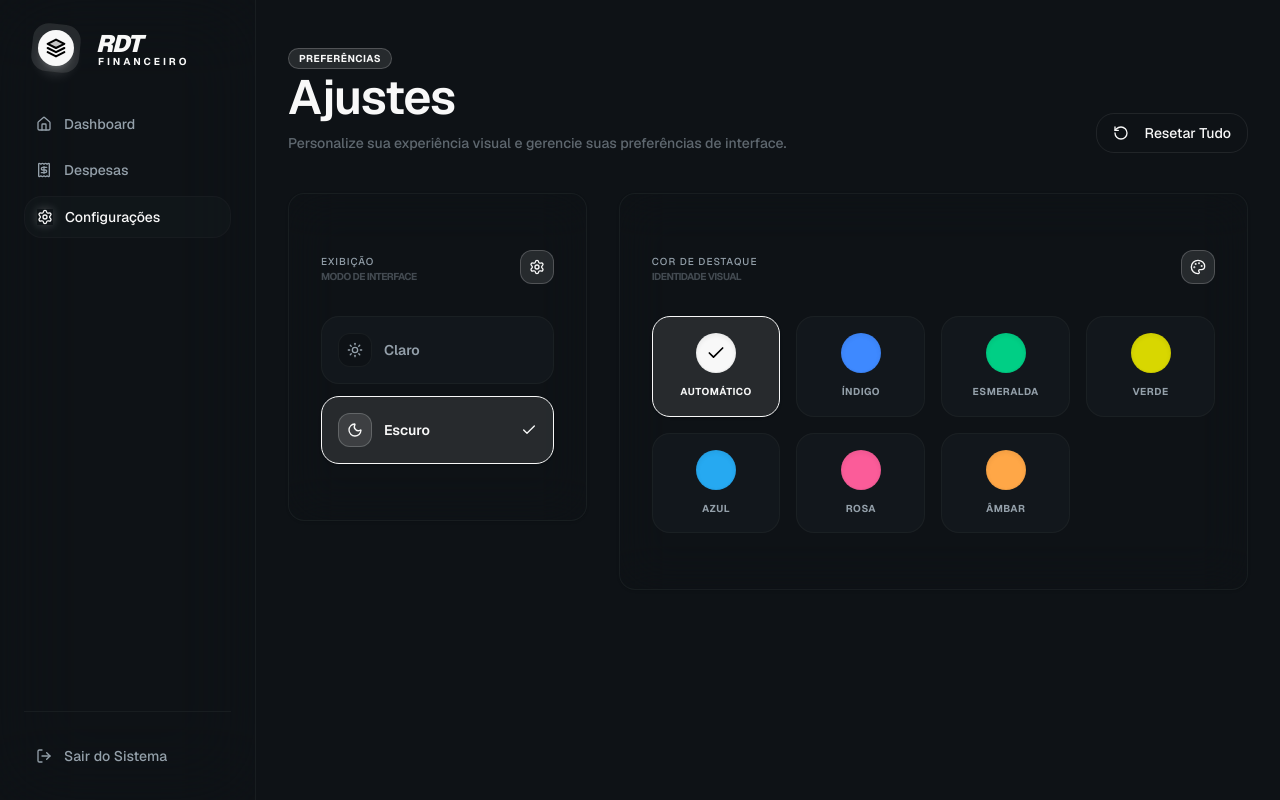
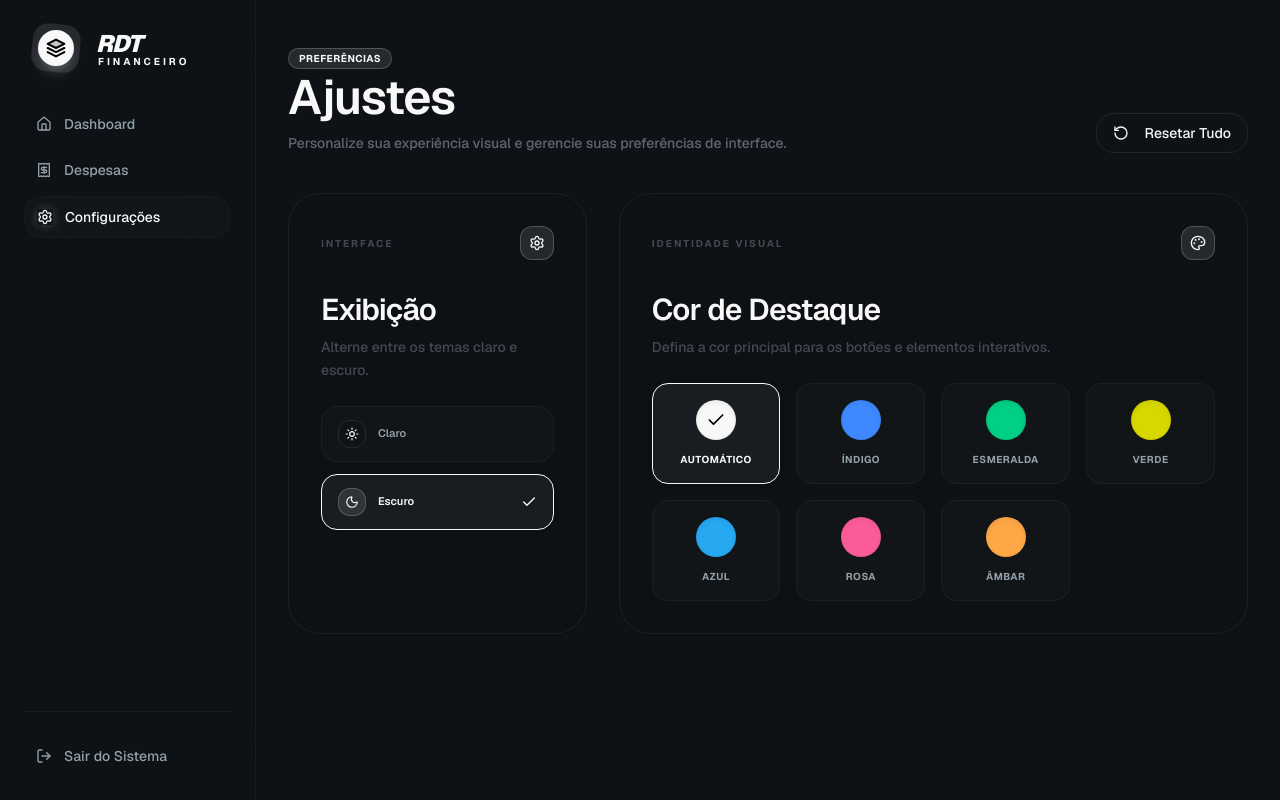
Before and after one commit to lucasgomesc1993/RDT-App, a Next.js app: page /configuracoes in a window 1280 px wide. Built offline with nearby package versions, Linux system fonts and the light colour scheme.

Commit message:
style: atualiza design dos cards de configuração para o padrão visual arredondado (rounded-32px) semelhante ao modal de despesas

```diff
--- a/src/app/(dashboard)/configuracoes/page.tsx
+++ b/src/app/(dashboard)/configuracoes/page.tsx
@@ -40,18 +40,22 @@ export default function ConfiguracoesPage() {
 
       <div className="grid lg:grid-cols-3 gap-8 px-4 md:px-0">
         {/* Modo de Exibição */}
-        <Card className="lg:col-span-1 bg-card/25 dark:bg-card/40 border-border/30 dark:border-border/50 rounded-2xl overflow-hidden shadow-sm h-fit transition-all duration-500 group hover:-translate-y-1 hover:border-primary/50 hover:bg-muted/5 dark:hover:bg-white/[0.02]">
-          <CardContent className="p-8">
+        <div className="lg:col-span-1 flex flex-col overflow-hidden bg-background/95 backdrop-blur-3xl border border-white/[0.06] dark:border-white/[0.06] border-border/30 rounded-[32px] shadow-sm transition-all duration-500 group hover:border-primary/50 hover:bg-muted/5 dark:hover:bg-white/[0.02]">
+          <div className="p-8 pb-6">
             <div className="flex items-center justify-between mb-8">
-              <div className="space-y-1">
-                <span className="text-[10px] font-medium uppercase tracking-widest text-muted-foreground">Exibição</span>
-                <p className="text-[10px] text-muted-foreground opacity-40 font-bold uppercase tracking-tighter">Modo de Interface</p>
-              </div>
+              <span className="text-[10px] font-bold uppercase tracking-[0.2em] text-muted-foreground/40">Interface</span>
               <div className="p-2 rounded-lg bg-primary/10 border border-primary/20 text-primary transition-all duration-500 group-hover:bg-primary group-hover:text-primary-foreground group-hover:border-primary group-hover:scale-110 group-hover:rotate-3">
                 <Settings className="h-4 w-4" />
               </div>
             </div>
-            <div className="flex flex-col gap-3">
+            <div>
+              <h2 className="text-3xl font-semibold tracking-tight text-foreground">Exibição</h2>
+              <p className="text-sm font-medium text-muted-foreground/40 leading-relaxed mt-2">
+                Alterne entre os temas claro e escuro.
+              </p>
+            </div>
+          </div>
+          <div className="px-8 pb-8 flex flex-col gap-3">
               {[
                 { id: 'light', label: 'Claro', icon: Sun },
                 { id: 'dark', label: 'Escuro', icon: Moon },
@@ -60,47 +64,50 @@ export default function ConfiguracoesPage() {
                   key={t.id}
                   onClick={() => setTheme(t.id)}
                   className={cn(
-                    "flex items-center justify-between w-full p-4 rounded-xl border transition-all duration-300",
+                    "flex items-center justify-between w-full h-14 px-4 rounded-2xl border transition-all duration-300",
                     theme === t.id
-                      ? "border-primary bg-primary/10 shadow-sm"
-                      : "border-border/30 dark:border-border/50 bg-muted/20 dark:bg-muted/40 hover:bg-muted/40 text-muted-foreground"
+                      ? "border-primary bg-primary/5 text-foreground shadow-sm"
+                      : "border-border/50 bg-muted/30 hover:bg-muted/60 text-muted-foreground hover:text-foreground"
                   )}
                 >
                   <div className="flex items-center gap-3">
-                    <div className={cn("p-2 rounded-lg border", theme === t.id ? "bg-primary/10 border-primary/20 text-primary" : "bg-background border-border/30 dark:border-border/50")}>
-                      <t.icon className="h-4 w-4" />
+                    <div className={cn("p-1.5 rounded-lg border transition-colors", theme === t.id ? "bg-primary/10 border-primary/20 text-primary" : "bg-background/50 border-border text-primary")}>
+                      <t.icon className="h-3.5 w-3.5" />
                     </div>
-                    <span className="text-sm font-semibold">{t.label}</span>
+                    <span className="text-[11px] font-semibold">{t.label}</span>
                   </div>
                   {theme === t.id && <Check className="h-4 w-4 text-primary" />}
                 </button>
               ))}
-            </div>
-          </CardContent>
-        </Card>
+          </div>
+        </div>
 
         {/* Seleção de Cores */}
-        <Card className="lg:col-span-2 bg-card/25 dark:bg-card/40 border-border/30 dark:border-border/50 rounded-2xl overflow-hidden shadow-sm transition-all duration-500 group hover:-translate-y-1 hover:border-primary/50 hover:bg-muted/5 dark:hover:bg-white/[0.02]">
-          <CardContent className="p-8">
+        <div className="lg:col-span-2 flex flex-col overflow-hidden bg-background/95 backdrop-blur-3xl border border-white/[0.06] dark:border-white/[0.06] border-border/30 rounded-[32px] shadow-sm transition-all duration-500 group hover:border-primary/50 hover:bg-muted/5 dark:hover:bg-white/[0.02]">
+          <div className="p-8 pb-6">
             <div className="flex items-center justify-between mb-8">
-              <div className="space-y-1">
-                <span className="text-[10px] font-medium uppercase tracking-widest text-muted-foreground">Cor de Destaque</span>
-                <p className="text-[10px] text-muted-foreground opacity-40 font-bold uppercase tracking-tighter">Identidade Visual</p>
-              </div>
+              <span className="text-[10px] font-bold uppercase tracking-[0.2em] text-muted-foreground/40">Identidade Visual</span>
               <div className="p-2 rounded-lg bg-primary/10 border border-primary/20 text-primary transition-all duration-500 group-hover:bg-primary group-hover:text-primary-foreground group-hover:border-primary group-hover:scale-110 group-hover:rotate-3">
                 <Palette className="h-4 w-4" />
               </div>
             </div>
-            <div className="grid grid-cols-2 sm:grid-cols-4 gap-4">
+            <div>
+              <h2 className="text-3xl font-semibold tracking-tight text-foreground">Cor de Destaque</h2>
+              <p className="text-sm font-medium text-muted-foreground/40 leading-relaxed mt-2">
+                Defina a cor principal para os botões e elementos interativos.
+              </p>
+            </div>
+          </div>
+          <div className="px-8 pb-8 grid grid-cols-2 sm:grid-cols-4 gap-4">
               {accentColors.map((color) => (
                 <button
                   key={color.name}
                   onClick={() => setAccent(color.name)}
                   className={cn(
-                    "flex flex-col items-center gap-3 p-4 rounded-xl border transition-all duration-300 group",
+                    "flex flex-col items-center gap-3 p-4 rounded-2xl border transition-all duration-300",
                     accent.name === color.name
-                      ? "border-primary bg-primary/10 shadow-sm"
-                      : "border-border/30 dark:border-border/50 bg-muted/20 dark:bg-muted/40 hover:bg-muted/30 dark:hover:bg-muted/60"
+                      ? "border-primary bg-primary/5 shadow-sm"
+                      : "border-border/50 bg-muted/30 hover:bg-muted/60"
                   )}
                 >
                   <div
@@ -111,16 +118,14 @@ export default function ConfiguracoesPage() {
                   </div>
                   <span className={cn(
                     "text-[10px] font-bold uppercase tracking-wider transition-colors",
-                    accent.name === color.name ? "text-foreground" : "text-muted-foreground group-hover:text-foreground"
+                    accent.name === color.name ? "text-foreground" : "text-muted-foreground hover:text-foreground"
                   )}>
                     {color.label.split(" ")[0]}
                   </span>
                 </button>
               ))}
-            </div>
-
-          </CardContent>
-        </Card>
+          </div>
+        </div>
       </div>
     </div>
   )
```
Also changed, not shown: public/sw.js.
